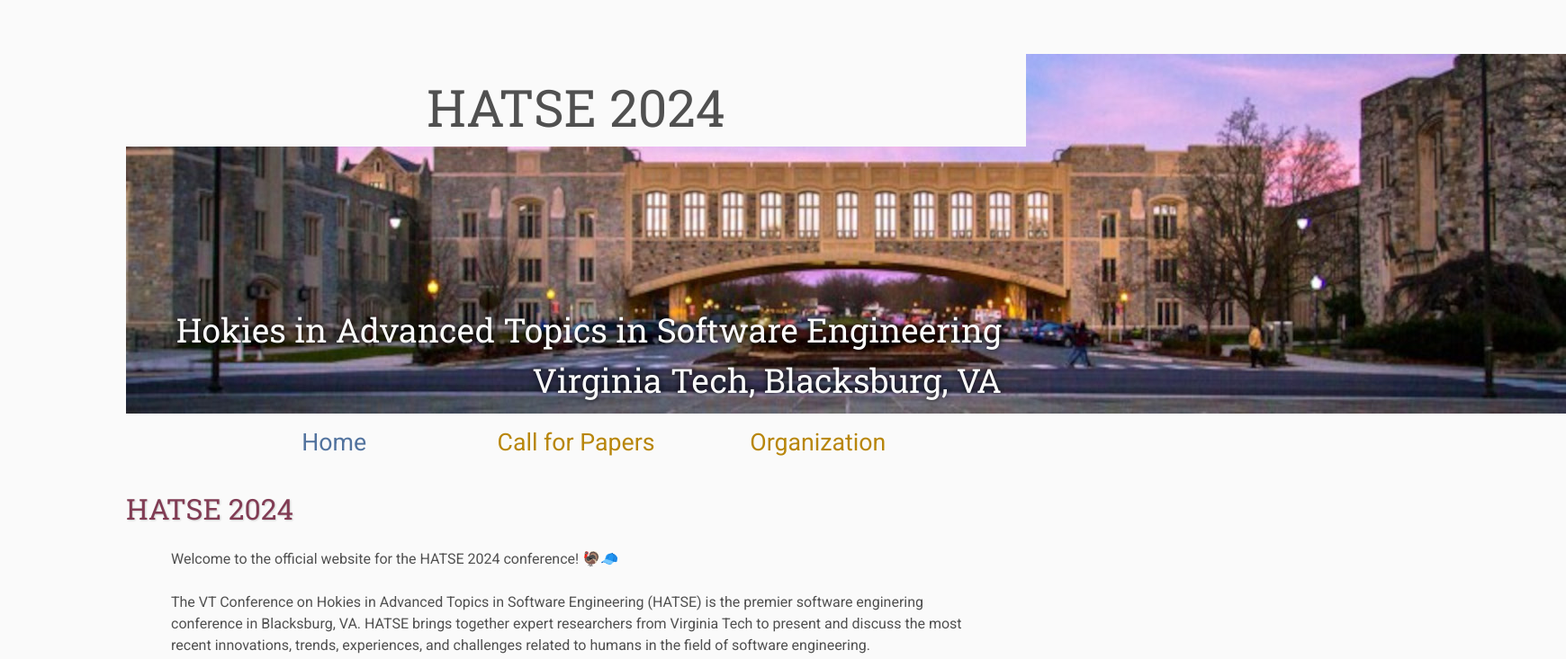
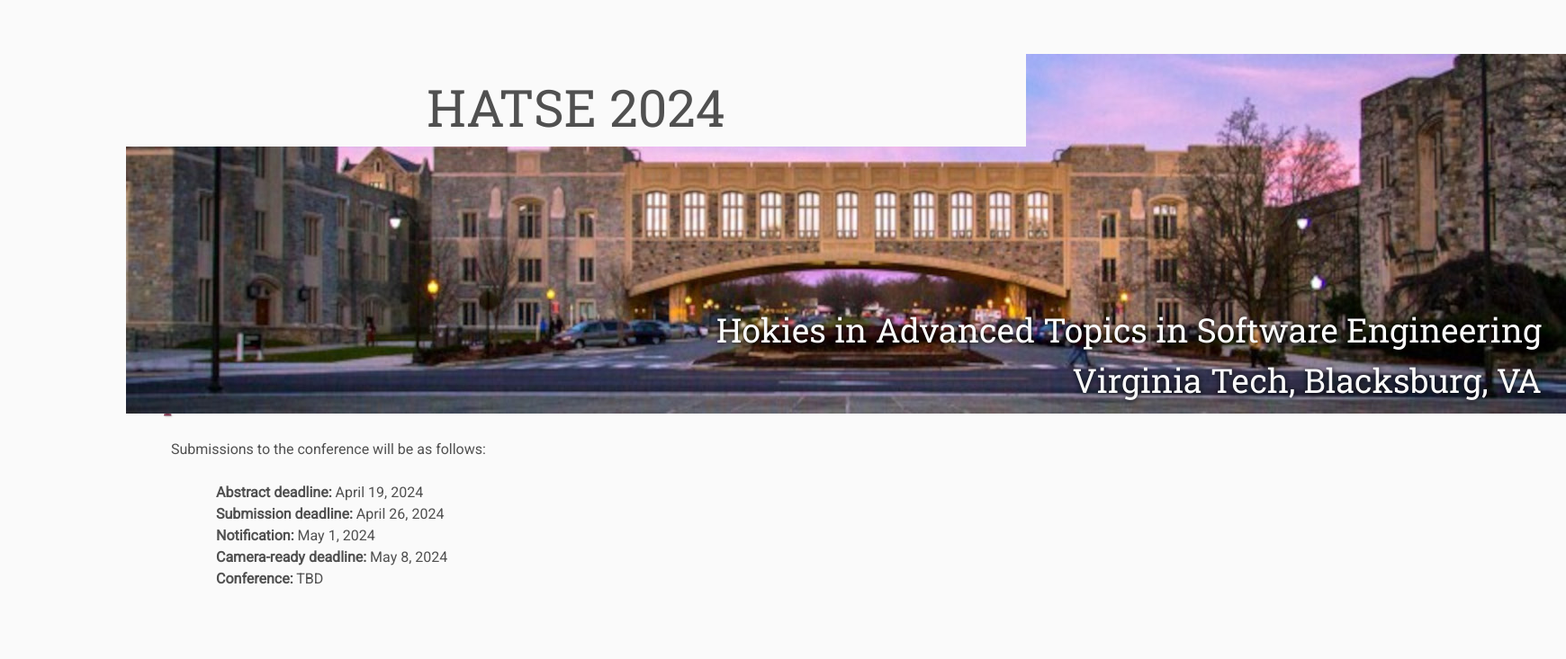
Before and after one commit to CS6704-VT/hatse, a plain HTML site: page index.html in a window 1280 px wide. Shown: the top 733 px of the page at 90% size, 1740 px wide, since content can reach past the window. Drawn offline with Linux system fonts and the light colour scheme.

Commit message:
Not sure why the banner keeps getting formatted weird

```diff
--- a/assets/main.css
+++ b/assets/main.css
@@ -77,7 +77,7 @@ th,td{
 }
 
 /* Website Banner */
-.banner {position: relative; font-family:'Roboto Slab',serif;}
+.banner {position: fixed; font-family:'Roboto Slab',serif;}
 .top-left {font-size:5.33em; color: #505050; background: #fafafa; text-align: center; width: 1000px; height: 67px; position: absolute; padding: 36px 0 0 0; top: 0px;}
 .bottom-right {font-size:2.33em; color: #fafafa; line-height: 1.5em; width: auto; height: 100px; padding: 0px 27px 27px 0px; text-align: right; position: absolute; bottom: 0px; right: 0px; text-shadow: 0px 0px 6px #000000;}
 
```
